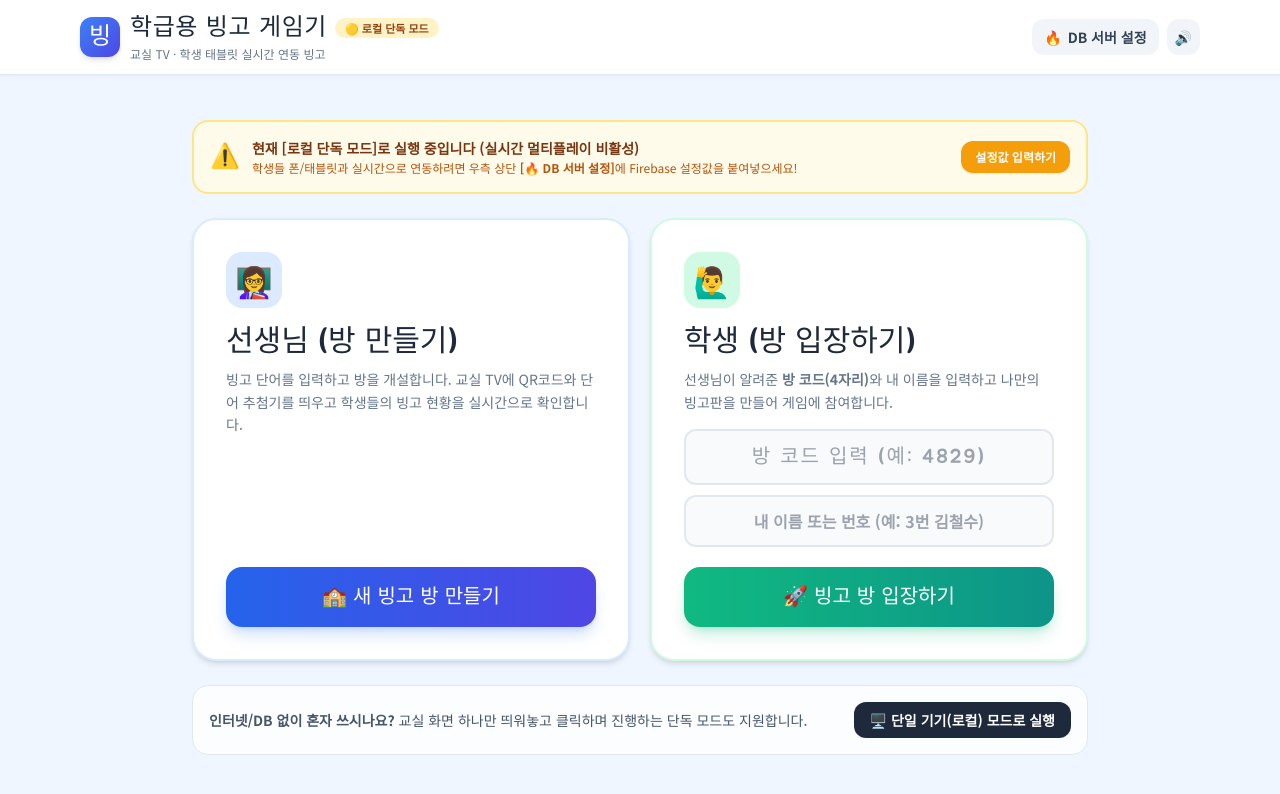
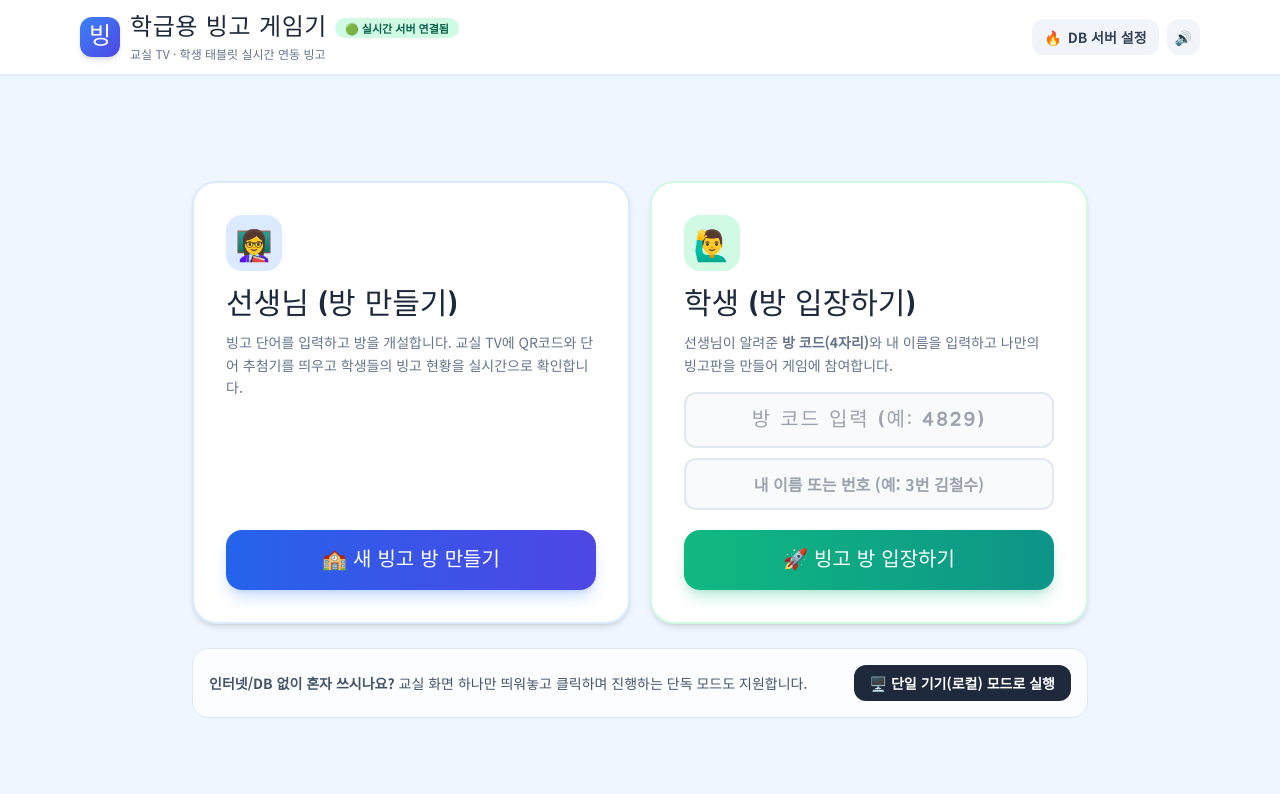
Before and after one commit to ajdajd489-svg/Bingo, a plain HTML site: page index.html in a window 1280 px wide. Drawn offline with nearby package versions, Linux system fonts and the light colour scheme.

Commit message:
Add files via upload

```diff
--- a/index.html
+++ b/index.html
@@ -637,13 +637,13 @@
 const DEFAULT_FIREBASE_CONFIG = {
   apiKey: "AIzaSyDMQJnSwF09W-qKcHGFqzr3fNoQSQN-cq8",
   authDomain: "seat-f3944.firebaseapp.com",
+  databaseURL: "https://seat-f3944-default-rtdb.firebaseio.com",
   projectId: "seat-f3944",
   storageBucket: "seat-f3944.firebasestorage.app",
   messagingSenderId: "288606604988",
   appId: "1:288606604988:web:0f99a5ada0097678814ab9",
   measurementId: "G-00PDMEQRZ3"
 };
-
 
     const FB_STORAGE_KEY = 'classroom_bingo_firebase_config_v1';
     const WORD_STORAGE_KEY = 'classroom_bingo_saved_sets_v1';
```
